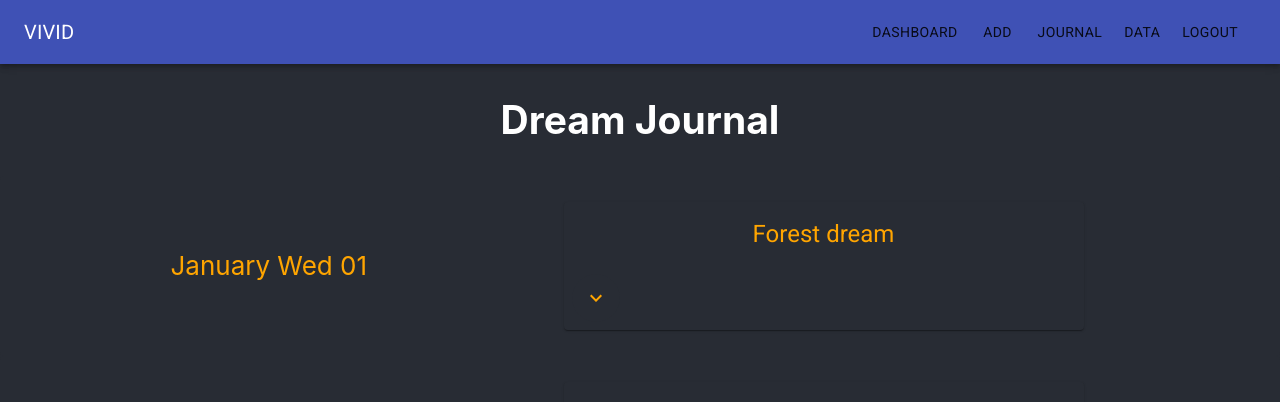
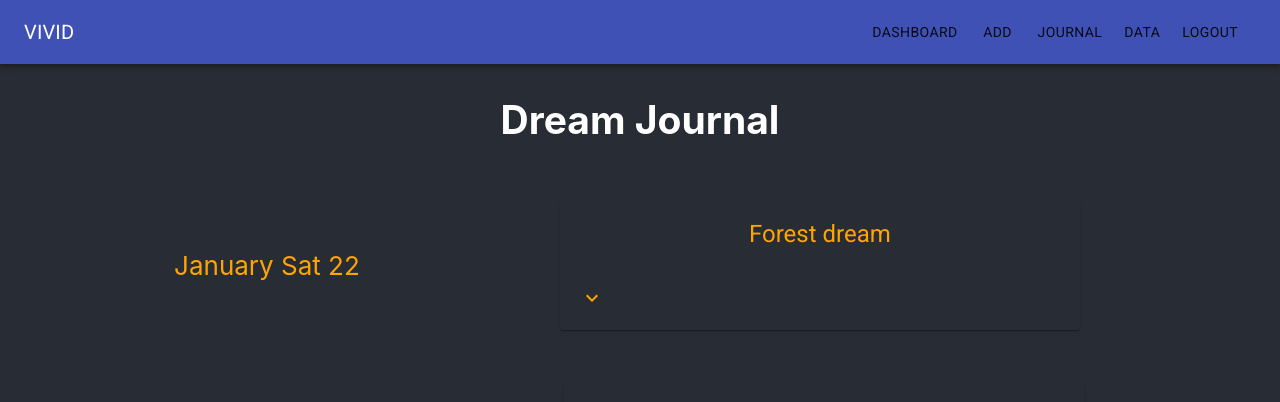
Before and after one commit to Vivid-Project/frontend, a React (Create React App) app: page /dreamjournal in a window 1280 px wide. Shown: the top 402 px of the page. Built offline with nearby package versions, Linux system fonts and the light colour scheme.

Commit message:
fix data

```diff
--- a/src/data/fakeDreams.js
+++ b/src/data/fakeDreams.js
@@ -2,7 +2,7 @@ const fakeDreams = {
   dreams: [
     {
       id: 4,
-      date: 'January Wed 01',
+      date: 'January Sat 22',
       title: 'Forest dream',
       description: 'I was walking through a forest when I met a talking bird',
       emotion: '1',
```
